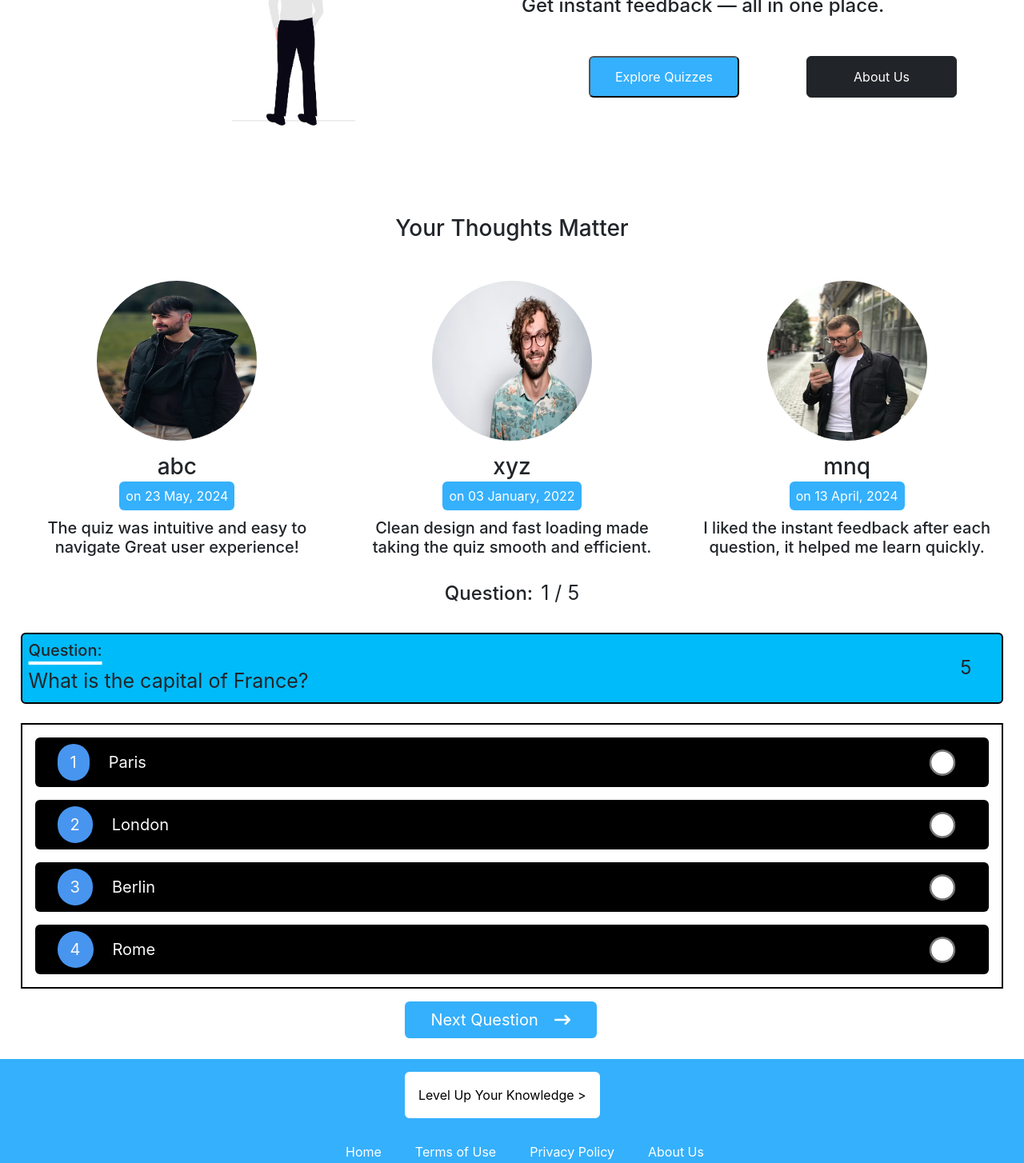
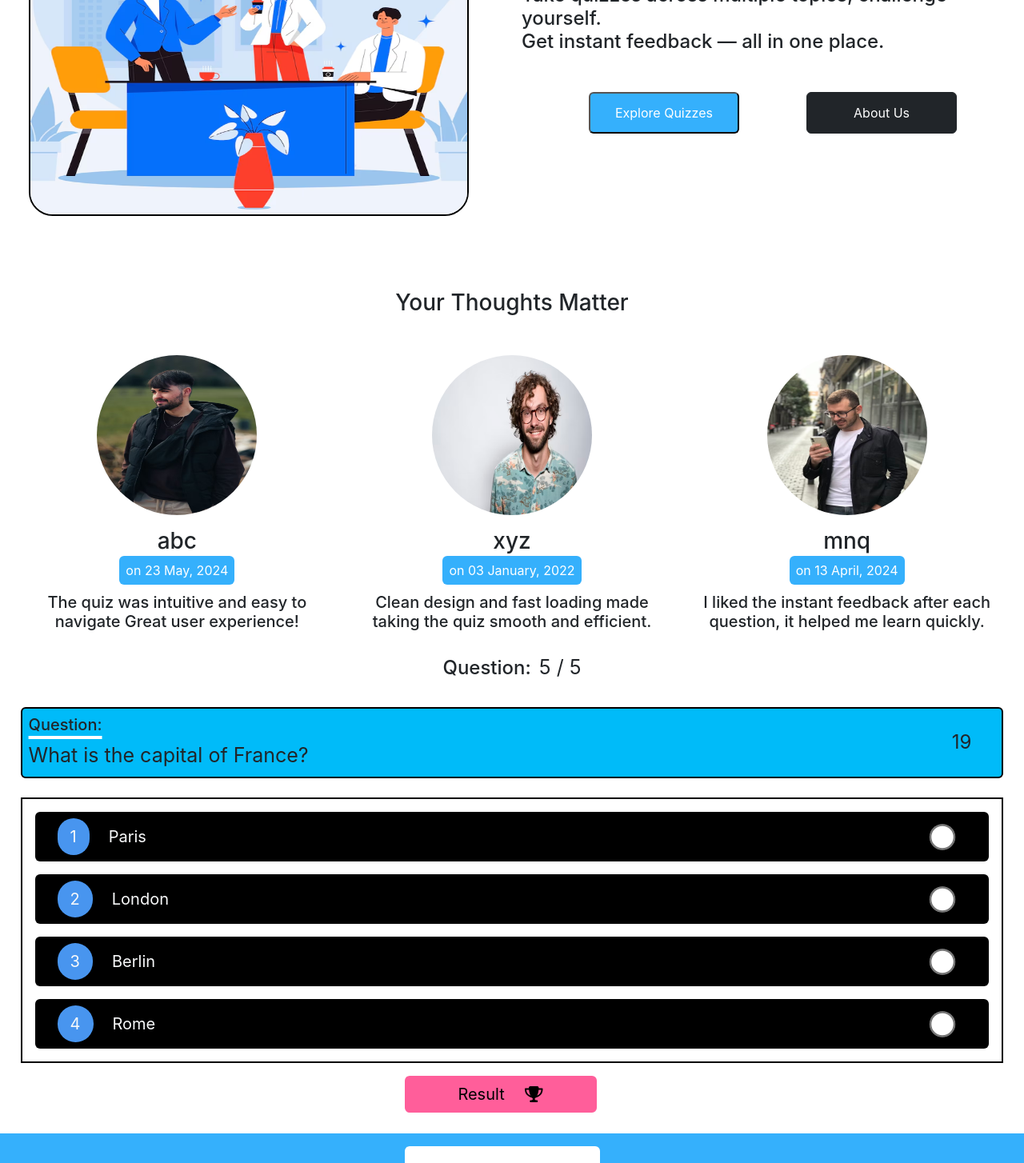
Before and after one commit to vikas-trivedi01/Quiz-system, a React (Vite) app in the folder frontend/: page / in a window 1280 px wide. Shown: the part 300-1754 px from the top of the page at 80% size. Built offline with nearby package versions, Linux system fonts and the light colour scheme.

Commit message:
add status and message for quiz result

```diff
--- a/frontend/src/components/Footer.jsx
+++ b/frontend/src/components/Footer.jsx
@@ -14,13 +14,30 @@ const Footer = () => {
 
       <ul id="footer-pages-list">
         <li className="footer-link-container">
-          <a href="#">Home</a>
+          <NavLink
+            to="/"
+            className={({ isActive }) => `${isActive ? "active-nav-link" : ""}`}
+          >
+            Home
+          </NavLink>{" "}
         </li>
         <li className="footer-link-container">
-          <a href="#">Terms of Use</a>
+          <NavLink
+            to="/terms"
+            className={({ isActive }) =>
+              `${isActive ? "active-nav-link" : ""}`
+            }
+          >
+            Terms
+          </NavLink>
         </li>
         <li className="footer-link-container">
-          <a href="#">Privacy Policy</a>
+          <NavLink
+            to="/privacy"
+            className={({ isActive }) => `${isActive ? "active-nav-link" : ""}`}
+          >
+            Privacy Policy
+          </NavLink>
         </li>
         <li className="footer-link-container">
           <a href="#">About Us</a>
--- a/frontend/src/components/Home.jsx
+++ b/frontend/src/components/Home.jsx
@@ -1,21 +1,22 @@
 import "../styles/home.css";
 import Testimonial from "./Testimonial";
 
-import progress from "../assets/illustrations/progress.png";
+import progress from "../assets/illustrations/progress.jpg";
 
 import userOne from "../assets/users/user-one.png";
 import userTwo from "../assets/users/user-two.png";
 import userThree from "../assets/users/user-three.png";
 import Quiz from "./Quiz";
+import { NavLink } from "react-router-dom";
 
 const Home = () => {
   return (
     <>
       <div className="row">
-        <div className="col-6 bg-danger">
-          <img src={progress} alt="Illustration for progress" width={650} />
+        <div className="col-6 py-2 px-5">
+          <img src={progress} alt="Illustration for progress" style={{ borderRadius: "30px", border: "2px solid black"}} width={550} height={450} />
         </div>
-        <div className="col-6 mt-5">
+        <div className="col-6" style={{ marginTop: "93px"}}>
           <h2 id="tag-line">Test Your Knowledge. Track Your Growth</h2>
           <h4>
             Welcome to the smarter way to learn. <br /> Take quizzes across
@@ -23,7 +24,7 @@ const Home = () => {
             all in one place.
           </h4>
           <div id="progress-buttons" className="mt-5">
-            <button id="quiz-btn">Explore Quizzes</button>
+            <button id="quiz-btn"><NavLink to="quizzes/quizlist" style={{ color: "#fff", textDecoration: "none" }}>Explore Quizzes</NavLink></button>
             <button className="btn btn-dark" id="about-btn">
               About Us
             </button>
--- a/frontend/src/components/ListItem.jsx
+++ b/frontend/src/components/ListItem.jsx
@@ -39,6 +39,7 @@ const ListItem = ({
         borderRadius: "6px",
         color: "0A0F2A",
         margin: "30px",
+        border: "2px solid black"
       }}
     >
       <div className="d-flex justify-content-between py-3 px-5">
@@ -101,8 +102,6 @@ const ListItem = ({
           <span style={infoStyle}>{difficulty}</span>
         </span>
       </div>
-
-      <hr style={{ border: "2px solid black", height: "5px" }}/>
     </div>
   );
 };
--- a/frontend/src/components/Quiz.jsx
+++ b/frontend/src/components/Quiz.jsx
@@ -11,7 +11,7 @@ const Quiz = () => {
     color: "#fff",
     borderRadius: `var(--border-radius)`,
     padding: "8px",
-    width: "240px",
+    width: "230px",
     border: "none",
     cursor: "pointer",
     marginLeft: "30rem",
@@ -67,7 +67,7 @@ const Quiz = () => {
   const [questionsCounter, setQuestionsCounter] = useState(1);
   const [answers, setAnswers] = useState([]);
 
-  const [timer, setTimer] = useState(0);
+  const [timer, setTimer] = useState(20);
   const [isAnswered, setIsAnswered] = useState(false);
   const [selectedOptionId, setSelectedOptionId] = useState(null);
 
@@ -76,7 +76,7 @@ const Quiz = () => {
   let interval = null;
   useEffect(() => {
     interval = setInterval(() => {
-      setTimer((prev) => prev + 1);
+      setTimer((prev) => prev - 1);
     }, 1000);
 
     return () => clearInterval(interval);
@@ -86,13 +86,21 @@ const Quiz = () => {
     setSelectedOptionId(null);
   }, [currentQuestionObj]);
 
+  setTimeout( () => {
+     clearInterval(interval);
+     setIsAnswered(true);
+     setQuestionsCounter(prev => prev + 1);
+     selectedOptionId(null);
+    getNextQuestion();
+  }, 2000);
+
   const getNextQuestion = () => {
     if (isAnswered) {
       const nextIndex = questionsCounter;
       if (nextIndex < quizData.length) {
         setCurrentQuestionObj(quizData[nextIndex]);
         setQuestionsCounter(nextIndex + 1);
-        setTimer(0);
+        setTimer(200);
         setIsAnswered(false);
         setSelectedOptionId(null);
       }
--- a/frontend/src/components/QuizResult.jsx
+++ b/frontend/src/components/QuizResult.jsx
@@ -1,11 +1,29 @@
-import { NavLink, useLocation } from "react-router-dom";
+import { NavLink, useLocation, useNavigate } from "react-router-dom";
 import { FontAwesomeIcon } from "@fortawesome/react-fontawesome";
 import { faHome } from "@fortawesome/free-solid-svg-icons";
 import quizResultImg from "../assets/illustrations/quiz-result.jpg";
 
+import messages from "../assets/quizResultMessages.json";
+import { useEffect } from "react";
+
+import "../styles/variables.css";
+
 const QuizResult = () => {
+  const navigate = useNavigate();
 
   const location = useLocation();
+
+  useEffect(() => {
+    if (location.state == null) {
+      alert("Page not available");
+      navigate("/");
+    }
+  }, [location, navigate]);
+
+  if (location.state == null) {
+    return null;
+  }
+
   const { quizData, answers } = location.state;
 
   const homeButtonStyle = {
@@ -28,6 +46,33 @@ const QuizResult = () => {
     });
   });
 
+  const percentage = (rightAnswers.length * 100) / quizData.length;
+  let status = "";
+  let message = "";
+
+  if (percentage >= 95) {
+    status = messages[6].status;
+    message = messages[6].message;
+  } else if (percentage >= 85) {
+    status = messages[5].status;
+    message = messages[5].message;
+  } else if (percentage >= 65) {
+    status = messages[4].status;
+    message = messages[4].message;
+  } else if (percentage >= 53) {
+    status = messages[3].status;
+    message = messages[3].message;
+  } else if (percentage >= 35) {
+    status = messages[2].status;
+    message = messages[2].message;
+  } else if (percentage >= 20) {
+    status = messages[1].status;
+    message = messages[1].message;
+  } else {
+    status = messages[0].status;
+    message = messages[0].message;
+  }
+
   return (
     <div className="d-flex justify-content-between">
       <img
@@ -38,7 +83,6 @@ const QuizResult = () => {
       />
 
       <div className="text-center mt-5" style={{ marginRight: "200px" }}>
-
         <span style={{ fontSize: "28px" }}>Your Score</span>{" "}
         <h2
           style={{
@@ -46,17 +90,14 @@ const QuizResult = () => {
             color: "#fff",
             width: "max-content",
             borderRadius: "6px",
-            marginLeft: "135px",
+            marginLeft: "105px",
           }}
           className="py-2 px-4"
         >
           {rightAnswers.length} / {quizData.length}
         </h2>
 
-        <h4 className="mt-4">
-          Congratulaions! <br />
-          Great job, User! You have done well
-        </h4>
+        <h4 className="mt-4">{message}</h4>
 
         <button style={homeButtonStyle}>
           <NavLink to="/" style={{ color: "#fff", textDecoration: "none" }}>
@@ -66,6 +107,19 @@ const QuizResult = () => {
         </button>
 
       </div>
+      <div
+        style={{
+          backgroundColor: "#390099",
+          fontSize: "20px",
+          height: "50px",
+          padding: "10px",
+          marginRight: "30px",
+          borderRadius: "6px",
+          color: "#fff",
+        }}
+      >
+        {status}
+      </div>
     </div>
   );
 };
--- a/frontend/src/styles/footer.css
+++ b/frontend/src/styles/footer.css
@@ -44,3 +44,12 @@
   text-decoration-thickness: 3px;
   text-decoration-skip-ink: none;
 }
+
+.active-nav-link {
+  color: rgb(0, 0, 0) !important;
+  text-decoration: underline;
+  text-decoration-color: #ffffff;
+  text-underline-offset: 10px;
+  text-decoration-thickness: 3px;
+  text-decoration-skip-ink: none;
+}
```
Also changed, not shown: frontend/src/assets/illustrations/progress.jpg (added), frontend/src/assets/illustrations/progress.png (deleted).
